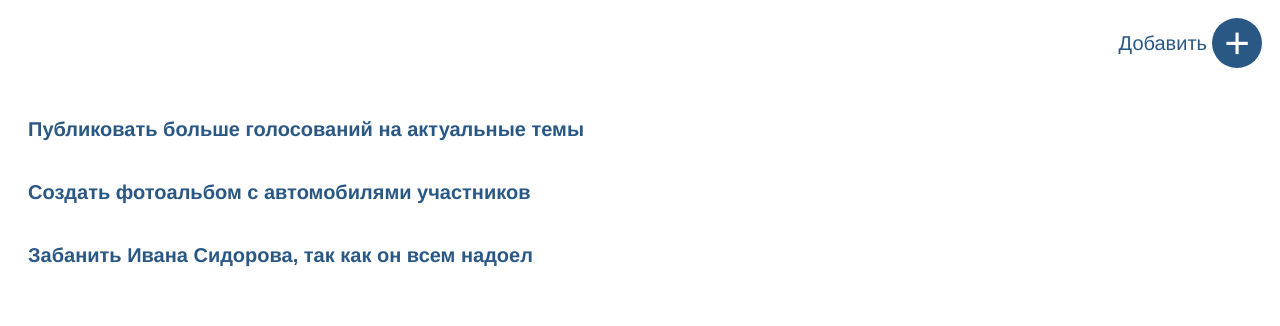
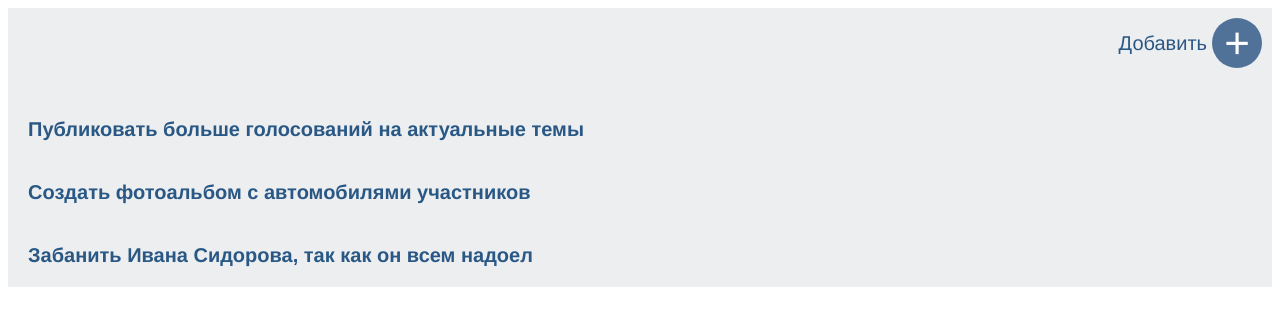
Before and after one commit to zarly/escalator, a Vue app: page /#/ in a window 1280 px wide. Shown: the top 326 px of the page. Built offline with nearby package versions, Linux system fonts and the light colour scheme.

Commit message:
fix styles

```diff
--- a/src/App.vue
+++ b/src/App.vue
@@ -10,10 +10,4 @@
 	}
 </script>
 
-<style>
-	#app {
-		font-family: 'Avenir', Helvetica, Arial, sans-serif;
-		-webkit-font-smoothing: antialiased;
-		-moz-osx-font-smoothing: grayscale;
-	}
-</style>
+<style src="./styles/normalize.less" lang="less"></style>
--- a/src/pages/List.vue
+++ b/src/pages/List.vue
@@ -61,7 +61,7 @@
 				width: 50px;
 				height: 50px;
 				border-radius: 25px;
-				background: @dark-blue;
+				background: @head-blue;
 				color: @white;
 				text-align: center;
 				font-size: 44px;
--- a/src/styles/_variables.less
+++ b/src/styles/_variables.less
@@ -1,5 +1,7 @@
 
 @white: #fff;
+@head-blue: #507299;
 @dark-blue: #2a5885;
+@bg-blue: #edeef0;
 
 @title-font-size: 20px;
--- /dev/null
+++ b/src/styles/normalize.less
@@ -0,0 +1,7 @@
+
+#app {
+  font-family: 'Avenir', Helvetica, Arial, sans-serif;
+  -webkit-font-smoothing: antialiased;
+  -moz-osx-font-smoothing: grayscale;
+  background: #edeef0;
+}
```
